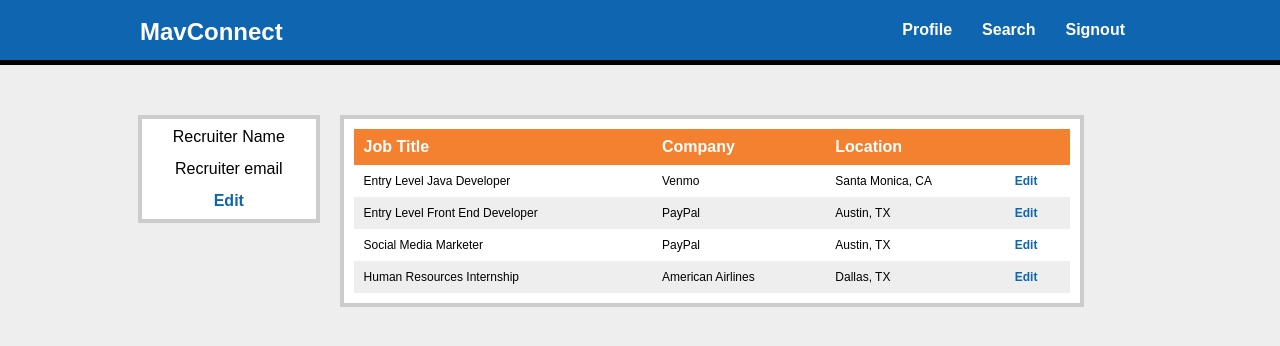
After one commit to GKarthikVarma/CSE5335_Final_Project, a PHP site: page /view_posted_jobs.php in a window 1280 px wide. The commit adds this page. Shown: the top 346 px of the page. Run offline with PHP 8.4, Linux system fonts and the light colour scheme; the visitor is signed in with stand-in values (Sample User, id 1).

Commit message:
Made a few style changes... added view jobs page

```diff
--- a/css/style.css
+++ b/css/style.css
@@ -98,14 +98,6 @@ table {
 }
 
 /* change border colour to suit your needs */
-hr {
-    display:block;
-    height:1px;
-    border:0;
-    border-top:1px solid #cccccc;
-    margin:1em 0;
-    padding:0;
-}
 
 input, select {
     vertical-align:middle;
@@ -130,8 +122,35 @@ body {
   background-color: #eee;
 }
 
+table#jobs {
+  width: 100%;
+}
+
+table#jobs  th {
+  padding: 10px;
+  background-color: #F38130;
+  color: #fff;
+  text-align: left;
+}
+
+table#jobs  td {
+  padding: 10px;
+  font-size: 12px;
+}
+
+table#jobs tr:nth-child(2n+1) {
+  background-color: #eee;
+  /*color: #fff;*/
+}
 
 /* NAV BAR STYLES */
+
+header div.nav-bottom {
+  width: 100%;
+  height: 5px;
+  background-color: #000;
+}
+
 @media only screen and (max-width: 480px) {
   header nav{
       width: 100%;
@@ -204,7 +223,7 @@ header .nav-login {
       float: left;
       font-family: arial;
       font-size: 16px;
-      color: #F38130;
+      color: #FFF;
       line-height: 63px;
       cursor: pointer;
   }
@@ -249,7 +268,7 @@ header .nav-login {
       font-family: arial;
       font-size: 16px;
       color: #111;
-      line-height: 63px;
+      line-height: 60px;
   }
 
   header .nav-login {
@@ -301,7 +320,7 @@ header .nav-login {
       float: left;
       font-family: arial;
       font-size: 16px;
-      color: #F38130;
+      color: #FFF;
       line-height: 63px;
       cursor: pointer;
   }
@@ -312,11 +331,16 @@ header .nav-login {
   }
 
   header .navbar li {
-    margin: 0 15px;
+    padding: 0 15px;
+  }
+
+  header .navbar li:hover {
+    padding: 0 15px;
+    background-color: #F38130;
   }
 
   header .navbar a{
-    color: #F38130;
+    color: #FFF;
     font-weight: bold;
   }
 
@@ -507,3 +531,21 @@ body a {
 #register {
   color:  #ffffff;
 }
+
+#sidebar {
+  float: left;
+  width: 15%;
+  border: 4px solid #ccc;
+  background-color: #fff;
+  margin: 10px;
+  padding: 10px;
+}
+
+#job-listings {
+  float: left;
+  width: 70%;
+  border: 4px solid #ccc;
+  background-color: #fff;
+  margin: 10px;
+  padding: 10px;
+}
--- a/header.php
+++ b/header.php
@@ -26,4 +26,5 @@ session_start();
 			</div>
 		</div>
 	</nav>
+	<div class="nav-bottom"></div>
 </header>
--- a/header_login.php
+++ b/header_login.php
@@ -40,6 +40,7 @@ session_start();
 
 	</div>
 	</nav>
+	<div class="nav-bottom"></div>
 </header>
 
 <body>
--- /dev/null
+++ b/view_posted_jobs.php
@@ -0,0 +1,51 @@
+
+<?php
+	include_once 'header_login.php';
+?>
+
+
+  <div class="main-container">
+    <div id='sidebar'>
+      <center>
+        Recruiter Name<br /><br />
+        Recruiter email<br /><br />
+        <a href="edit_recruiter_profile.php">Edit</a></center>
+    </div>
+    <div id='job-listings'>
+      <table id='jobs'>
+        <tr>
+          <th>Job Title</th>
+          <th>Company</th>
+          <th>Location</th>
+          <th></th>
+        </tr>
+        <tr>
+          <td>Entry Level Java Developer</td>
+          <td>Venmo</td>
+          <td>Santa Monica, CA</td>
+          <td><a href="edit_listing.php">Edit</a></td>
+        </tr>
+        <tr>
+          <td>Entry Level Front End Developer</td>
+          <td>PayPal</td>
+          <td>Austin, TX</td>
+          <td><a href="edit_listing.php">Edit</a></td>
+        </tr>
+        <tr>
+          <td>Social Media Marketer</td>
+          <td>PayPal</td>
+          <td>Austin, TX</td>
+          <td><a href="edit_listing.php">Edit</a></td>
+        </tr>
+        <tr>
+          <td>Human Resources Internship</td>
+          <td>American Airlines</td>
+          <td>Dallas, TX</td>
+          <td><a href="edit_listing.php">Edit</a></td>
+        </tr>
+      </table>
+
+    </div>
+  </div>
+
+  <?php include_once 'footer.php' ?>
```
Also changed, not shown: 1 other file.
